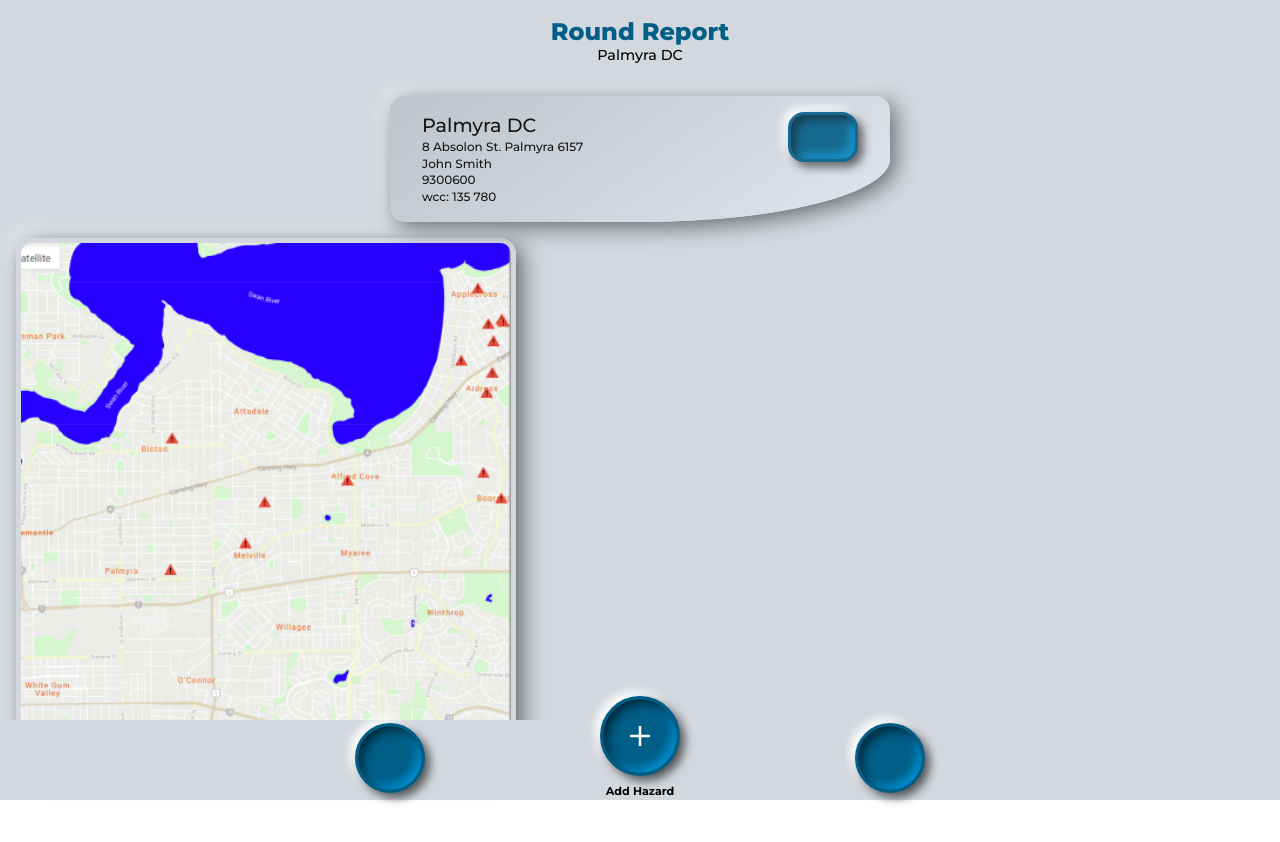
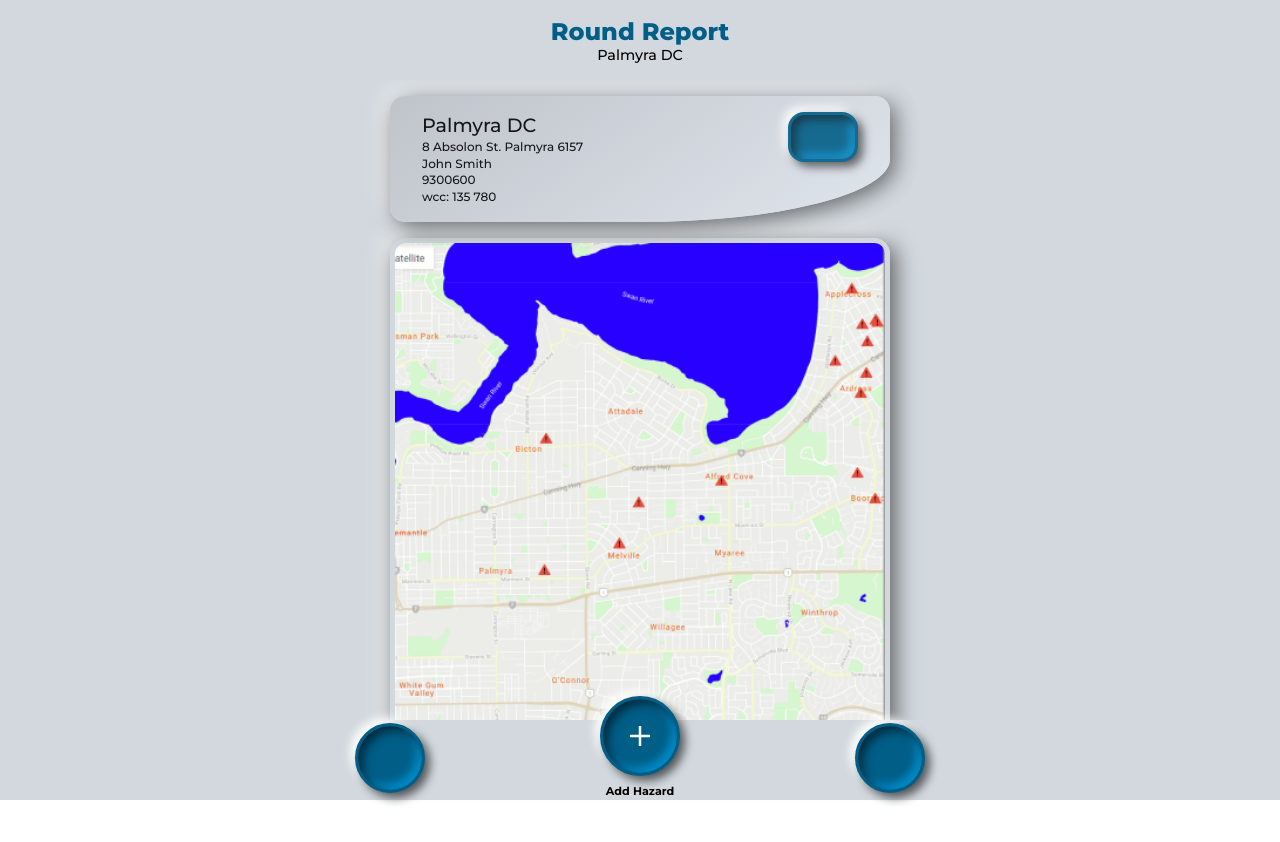
Before and after one commit to brett-treweek/round-report-v2, a React (Create React App) app: page /round in a window 1280 px wide. Shown: the top 842 px of the page. Built offline with nearby package versions, Linux system fonts and the light colour scheme; some icons are missing.

Commit message:
fixed positioning bug with map

```diff
--- a/src/components/map/Map.styled.js
+++ b/src/components/map/Map.styled.js
@@ -2,6 +2,9 @@ import styled from 'styled-components';
 
 
 const StyledMap = styled.div`
+	display: flex;
+	align-items: center;
+	justify-content: center;
 	padding: 0 1rem;
 	min-height: 30vh;
 	width: 100%;
--- a/src/pages/add-hazard/AddHazard.jsx
+++ b/src/pages/add-hazard/AddHazard.jsx
@@ -124,7 +124,18 @@ const AddHazard = () => {
 				/>
 
 				<AddImageContainer>
-					<h4>Image</h4>
+					{/* <h4>Image</h4> */}
+					<div
+						style={{
+							textAlign: 'left',
+							width: '100%',
+							padding: '1rem',
+						}}
+					>
+						<p>
+							{image ? imageInputRef.current.files[0].name : null}
+						</p>
+					</div>
 					<ButtonContainer jc="end" gap="0.5rem">
 						<input
 							ref={imageInputRef}
@@ -139,7 +150,7 @@ const AddHazard = () => {
 									ref={addImageRef}
 									type="button"
 									height="40px"
-									width="80px"
+									width="100px"
 									onClick={onAddImage}
 									disabled={isLoading}
 								>
@@ -160,9 +171,6 @@ const AddHazard = () => {
 						)}
 					</ButtonContainer>
 				</AddImageContainer>
-				<div style={{ textAlign: 'left', width: '100%', padding: '1rem' }}>
-					<p>{image ? imageInputRef.current.files[0].name : null}</p>
-				</div>
 
 				<Button
 					type="submit"
--- a/src/pages/round/Round.styled.js
+++ b/src/pages/round/Round.styled.js
@@ -4,7 +4,7 @@ const StyledRound = styled.section`
 	display: flex;
 	flex-direction: column;
 	align-items: center;
-	justify-content: start;
+	justify-content: center;
 	min-height: 80vh;
 	/* text-align: center; */
 	background-color: ${({ theme }) => theme.background};
```
